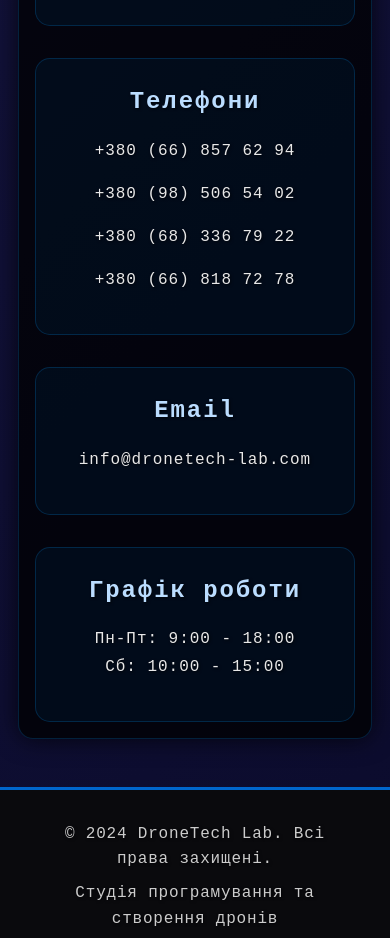
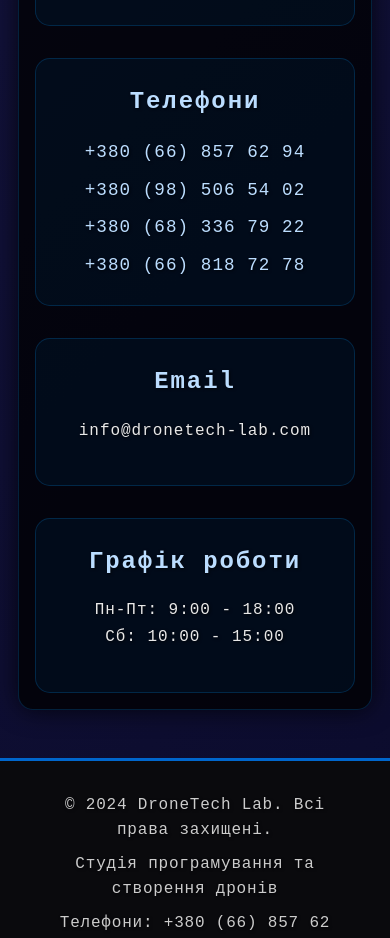
Before and after one commit to den0091/website-for-entering-the-profession, a plain HTML site: page index.html in a window 390 px wide. Shown: the part 5320-6258 px from the top of the page. Drawn offline with Linux system fonts and the light colour scheme; a web font is replaced by a local one.

Commit message:
Update main.css

```diff
--- a/main.css
+++ b/main.css
@@ -1153,6 +1153,20 @@ body {
         grid-template-columns: 1fr;
         gap: 1rem;
     }
+    /* Стилі для списку телефонів у контактах */
+    .phones-list {
+        display: flex;
+        flex-direction: column;
+        gap: 0.5rem;
+    }
+
+    .phones-list .paragraph {
+        margin-bottom: 0;
+        font-size: 1.1rem;
+        color: var(--light-blue);
+    }
+
+    /* Решта CSS залишається без змін */
 
     .rating-group {
         grid-template-columns: 1fr;
```
